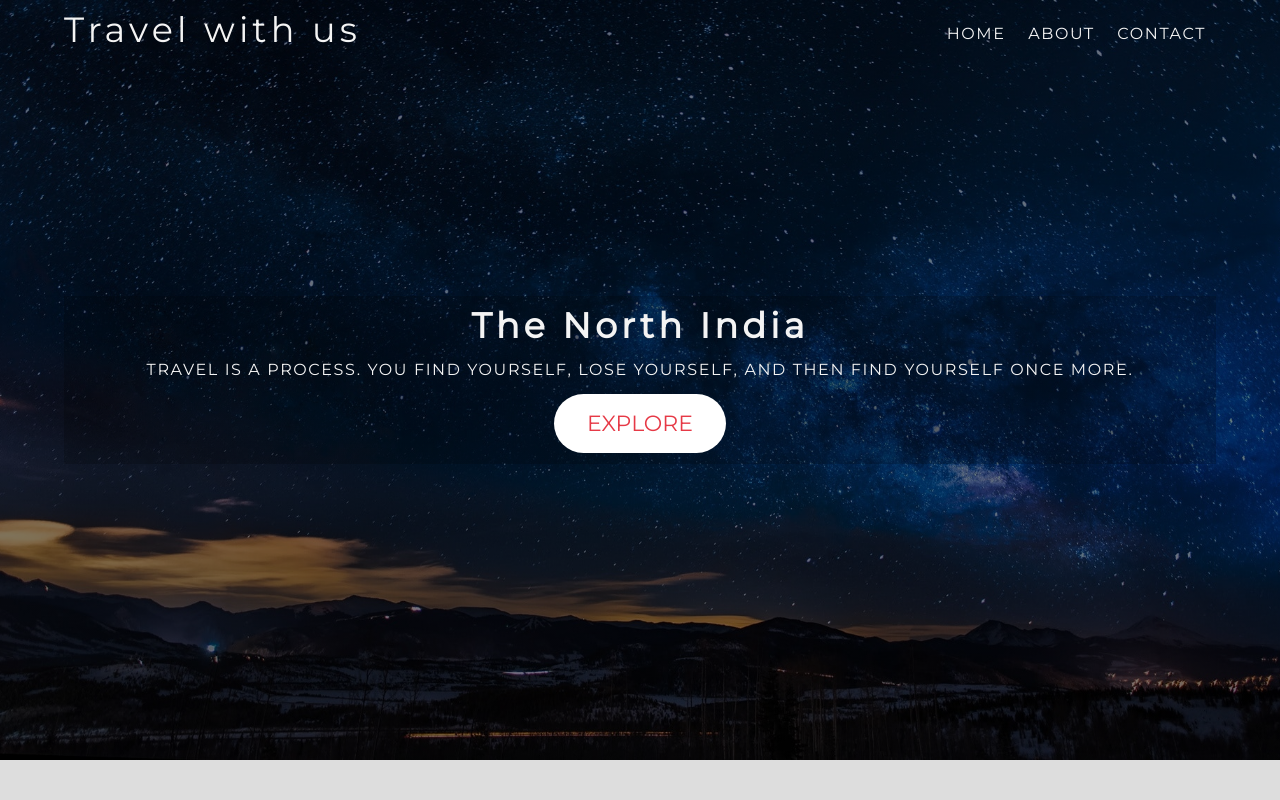
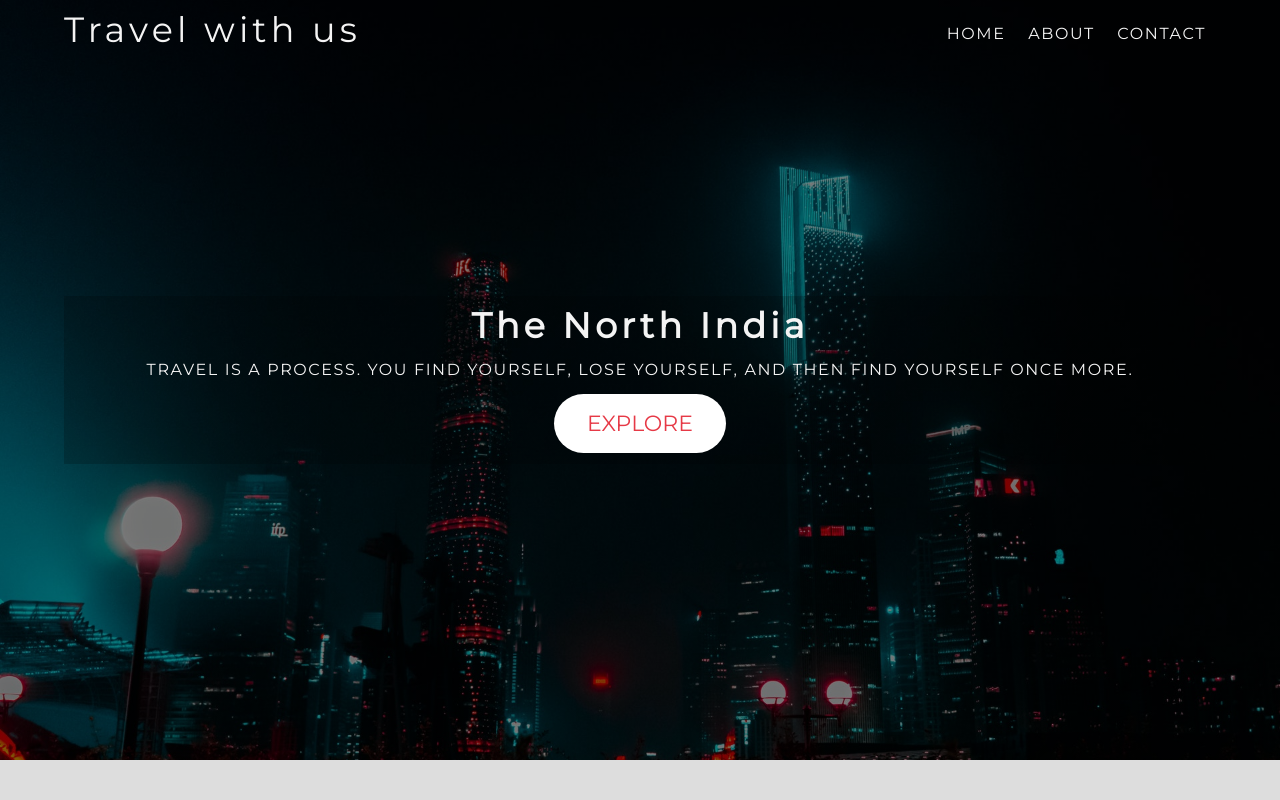
Before and after one commit to Himanshu2k1/travelweb, a plain HTML site: page index.html in a window 1280 px wide. Shown: the top 800 px of the page. Drawn offline with Linux system fonts and the light colour scheme.

Commit message:
Update style.css

```diff
--- a/style.css
+++ b/style.css
@@ -103,7 +103,7 @@ h1,h2,h3{
 .header{
 
     height: 95vh;
-    background: linear-gradient(rgba(0,0,0,.5),rgba(0,0,0,.5)), url(../img/header-image2.jpg);
+    background: linear-gradient(rgba(0,0,0,.5),rgba(0,0,0,.5)), url(../img/header-image.jpg);
     background-position: center;
     background-size: cover;
     background-repeat: no-repeat;
```
